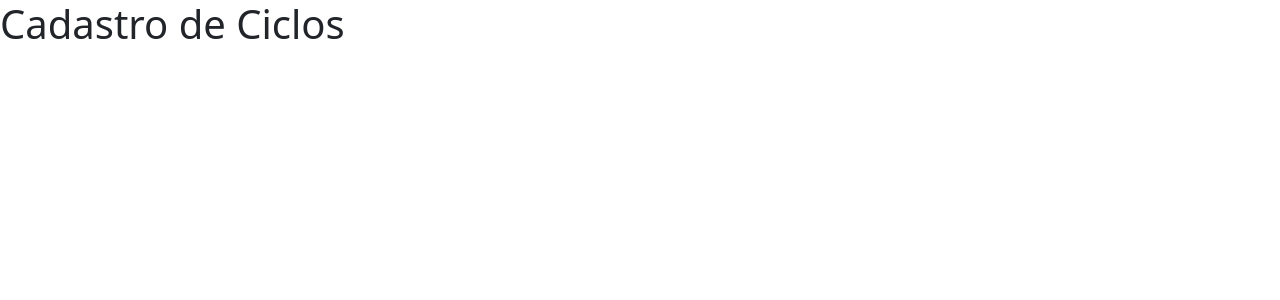
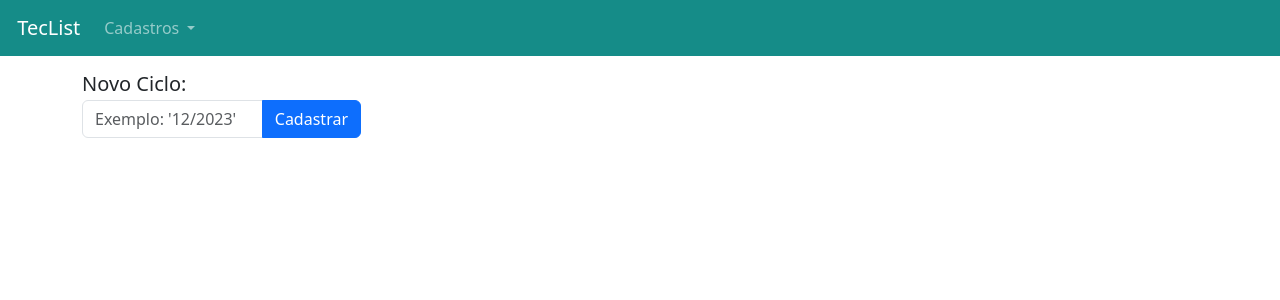
Before and after one commit to MF-Guilherme/lista-tecnica-papeis, a Django app: page /cadastro/cadastrar_ciclo/ in a window 1280 px wide. Shown: the top 300 px of the page. Run offline with Django 5.2, Linux system fonts and the light colour scheme.

Commit message:
feat(cadastro/ciclo): template e inserção no banco implementados

```diff
--- a/cadastro/templates/cadastro_ciclo.html
+++ b/cadastro/templates/cadastro_ciclo.html
@@ -8,6 +8,24 @@
 {% endblock 'head' %}
 
 {% block 'body' %}
-<h1> Cadastro de Ciclos </h1>
+    {% if messages %}
+        <br>
+        {% for message in messages %}
+            <section class="alert {{message.tags}}">
+                {{message}}
+            </section>
+        {% endfor %}
+    {% endif %}
+<div class="container">
+    <h5 class="mt-3 mb-0">Novo Ciclo:</h5>
+    <form class="form-validation" method="POST" action="">{% csrf_token %}
+        <div class="col-12 w-25">
+            <div class="input-group mt-1 mb-3">
+                <input value="" type="text" class="form-control" placeholder="Exemplo: '12/2023'" name="ciclo" id="">
+                <button class="btn btn-primary" type="submit" id="">Cadastrar</button>
+            </div>
+        </div>
+    </form>
+</div>
 
 {% endblock 'body' %}
--- a/cadastro/views.py
+++ b/cadastro/views.py
@@ -1,8 +1,17 @@
 from django.shortcuts import render, redirect
 from .models import Ciclo, Produto, Acabamento, Papel, Versao, Caderno
 from django.http import HttpResponse
+from django.contrib import messages
+from django.contrib.messages import constants
 
 
 def cadastrar_ciclo(request):
     if request.method == 'GET':
         return render(request, 'cadastro_ciclo.html')
+    elif request.method == 'POST':
+        ciclo = request.POST.get('ciclo')
+
+        novo_ciclo = Ciclo(campanha=ciclo)
+        novo_ciclo.save()
+        messages.add_message(request, constants.SUCCESS, 'Cadastro realizado com sucesso!')
+        return redirect('/cadastro/cadastrar_ciclo')
--- a/templates/base.html
+++ b/templates/base.html
@@ -10,6 +10,30 @@
     {% block 'head' %}{% endblock 'head' %}
   </head>
   <body>
+    <nav class="navbar navbar-expand-lg navbar-dark bg-color-dark">
+      <div class="container-fluid">
+        <a class="navbar-brand" href="#"><img src="" width="20%" alt="">&nbspTecList</a>
+        <button class="navbar-toggler" type="button" data-bs-toggle="collapse" data-bs-target="#navbarNav" aria-controls="navbarNav" aria-expanded="false" aria-label="Toggle navigation">
+          <span class="navbar-toggler-icon"></span>
+        </button>
+        <div class="collapse navbar-collapse" id="navbarNav">
+          <ul class="navbar-nav">
+              <li class="nav-item dropdown">
+                  <a class="nav-link dropdown-toggle" href="#" id="navbarDropdownMenuLink" role="button" data-bs-toggle="dropdown" aria-expanded="false">
+                    Cadastros
+                  </a>
+                  <ul class="dropdown-menu" aria-labelledby="navbarDropdownMenuLink">
+                    <li><a class="dropdown-item" href="{% url "cadastrar_ciclo" %}">Cadastro de Ciclos</a></li>
+                    <li><a class="dropdown-item" href="">Cadastro de Versões</a></li>
+                    <li><a class="dropdown-item" href="">Cadastro de Tipos de Acabamento</a></li>
+                    <li><a class="dropdown-item" href="">Cadastro de Papeis</a></li>
+                    <li><a class="dropdown-item" href="">Cadastrar Nova Lista Técnica</a></li>
+                  </ul>
+              </li>
+          </ul>
+        </div>
+      </div>
+    </nav>
     {% block 'body' %}{% endblock 'body' %}
     <script src="https://cdn.jsdelivr.net/npm/bootstrap@5.3.3/dist/js/bootstrap.bundle.min.js"></script>
   </body>
--- a/templates/static/geral/css/base.css
+++ b/templates/static/geral/css/base.css
@@ -1,6 +1,6 @@
 :root{
 
-    --main-color: #00CCBE;
+    --main-color: #158c88;
     --dark-color: #09A6A3;
     --contrast-color: #FFD686;
 
```
Also changed, not shown: listatecnica/settings.py (+12 -0 lines), templates/static/partials/navbar.html (deleted, +0 -38 lines).
